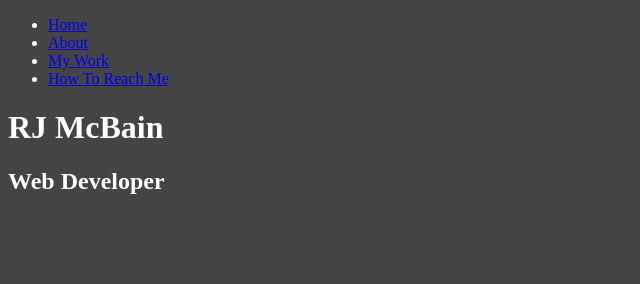
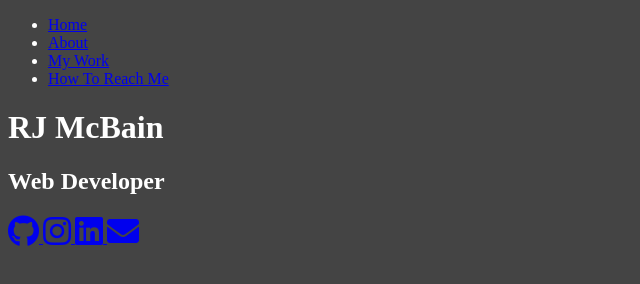
Before and after one commit to rjmcbain/website2018, a website: page dist/index.html in a window 1280 px wide. Shown: the whole page, without its empty margins (0-640 px from the left). Drawn offline with Linux system fonts and the light colour scheme.

Commit message:
adding font awesome

```diff
--- a/dist/index.html
+++ b/dist/index.html
@@ -47,6 +47,20 @@
         <h2 class="sm-heading">
             Web Developer
         </h2>
+        <div class="icons">
+            <a href="#!">
+                <i class="fab fa-github fa-2x"></i>
+            </a>
+            <a href="#!">
+                <i class="fab fa-instagram fa-2x"></i>
+            </a>
+            <a href="#!">
+                <i class="fab fa-linkedin fa-2x"></i>
+            </a>
+            <a href="#!">
+                <i class="fab fa fa-envelope fa-2x"></i>
+            </a>
+        </div>
     </main>
 </body>
 
```
